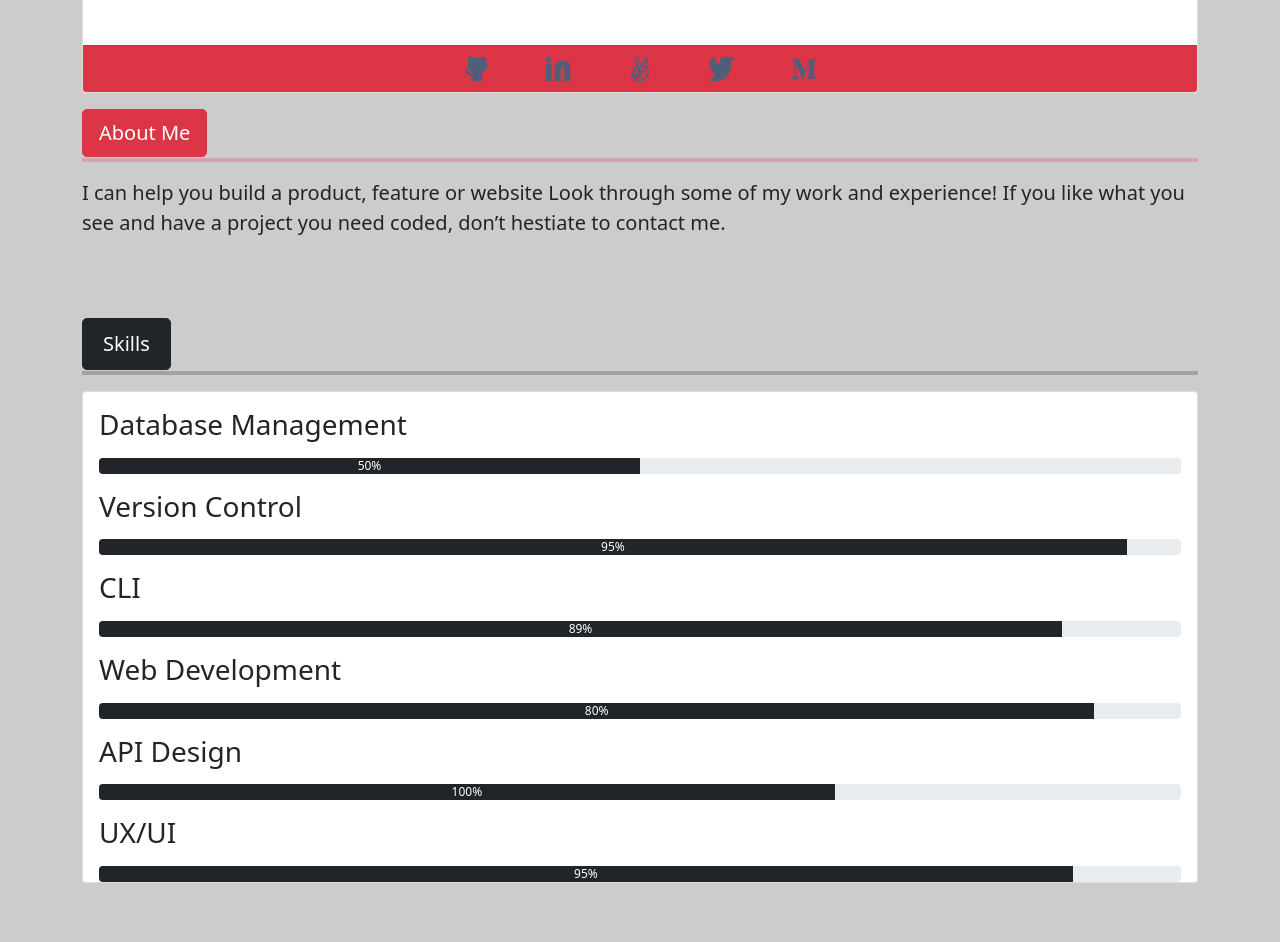
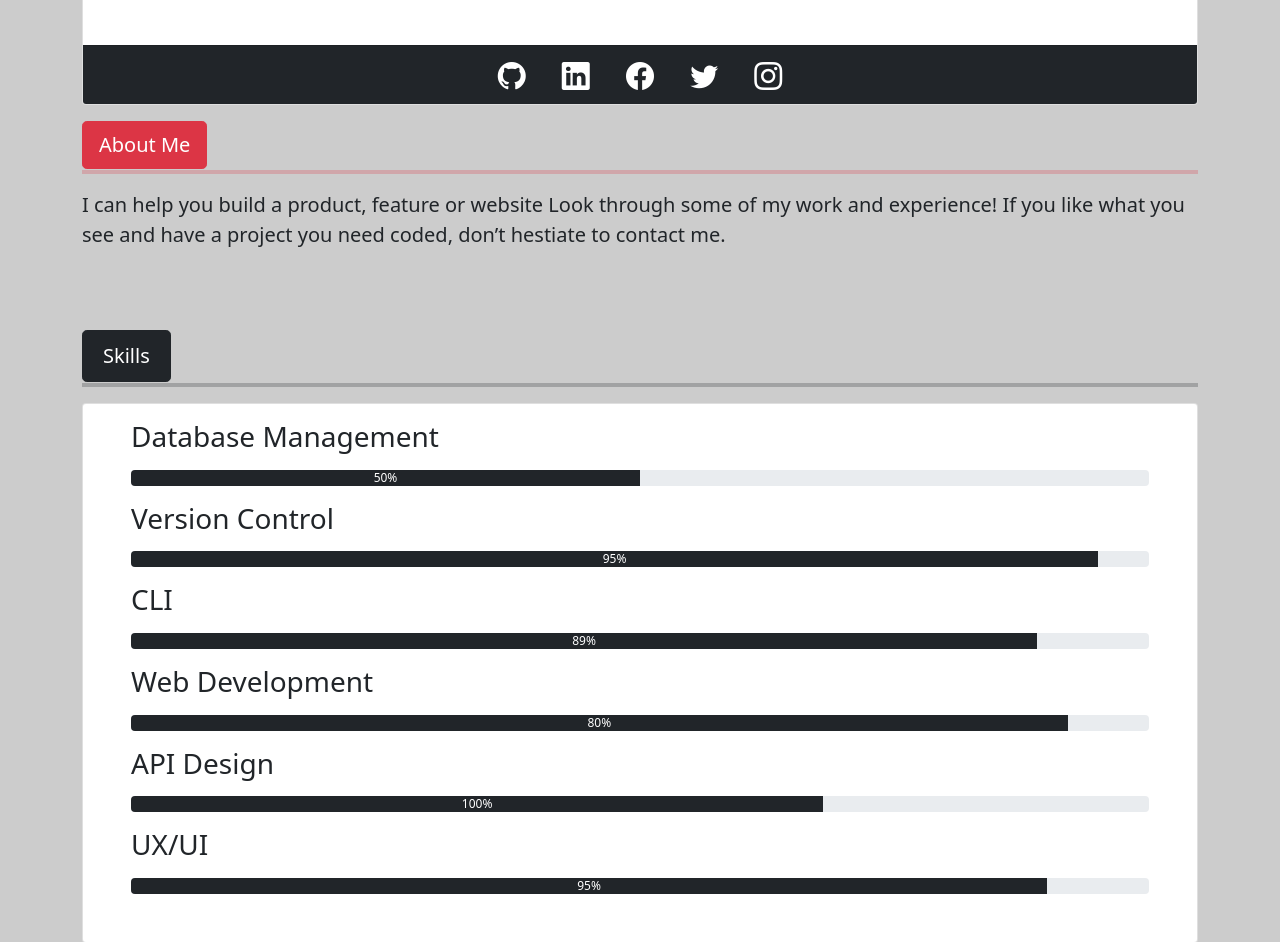
Before and after one commit to rahimialijan/My-Portfolio-Bootstrap-, a website: page index.html in a window 1280 px wide. Shown: the part 697-1639 px from the top of the page. Drawn offline with nearby package versions, Linux system fonts and the light colour scheme.

Commit message:
Change social media color and backgroun color and add padding to skills elements

```diff
--- a/index.html
+++ b/index.html
@@ -6,6 +6,7 @@
     <meta name="viewport" content="width=device-width, initial-scale=1.0">
     <link rel="stylesheet" href="bootstrap/css/bootstrap.css">
     <link rel="stylesheet" href="path/to/font-awesome/css/font-awesome.min.css">
+    <link rel="stylesheet" href="https://cdn.jsdelivr.net/npm/bootstrap-icons@1.10.4/font/bootstrap-icons.css">
     <script src="bootstrap/js/bootstrap.js"></script>
     <link rel="stylesheet" href="styles.css">
     <title>My Bootstrap Portfolio Website </title>
@@ -77,21 +78,21 @@
                                     </div>
                                 </div>
                             </div>
-                            <div class="card-footer bg-danger text-center">
+                            <div class="card-footer bg-dark text-center">
                                 <a  href="https://github.com/rahimialijan">
-                                    <img width="30" class="mx-4 img-responsive" src="images/Icons/Icon-GitHub.svg" alt="GitHub">
+                                    <i class="bi bi-github mx-3 text-white fs-3"></i>
                                 </a>
                                  <a href="https://www.linkedin.com/in/alijan-rahimi-18389ab3/">
-                                    <img width="30" class="mx-4 img-responsive" src="images/Icons/Icon-Linkedin.svg" alt="Linkedin">
+                                    <i class="bi bi-linkedin mx-3 text-white fs-3"></i>
                                  </a>
-                                 <a href="">
-                                    <img width="30" class="mx-4 img-responsive" src="images/Icons/Icon-Angelist.svg" alt="Angelist">
+                                 <a href="https://www.facebook.com/alijanrahimi24">
+                                    <i class="bi bi-facebook mx-3 text-white fs-3"></i>
                                 </a>
                                 <a href="https://twitter.com/AlijanRahimi10">
-                                    <img width="30" class="mx-4 img-responsive" src="images/Icons/Icon-Twitter.svg" alt="Twitter">
+                                    <i class="bi bi-twitter mx-3 text-white fs-3"></i>
                                 </a>
                                 <a href="">
-                                    <img width="30" class="mx-4 img-responsive" src="images/Icons/Icon-Medium.svg" alt="Medium">
+                                    <i class="bi bi-instagram mx-3 text-white fs-3"></i>
                                 </a>
                             </div>
                         </div>
@@ -115,28 +116,28 @@
             <div class="row">
                 <div class="col">
                     <div class="card bg-white">
-                        <h3 class="ml-3 my-3 mx-3">Database Management</h3>
-                        <div class="progress mx-3">
+                        <h3 class="ml-3 my-3 mx-5">Database Management</h3>
+                        <div class="progress mx-5">
                             <div class="progress-bar bg-dark database">50%</div>
                         </div>
-                        <h3 class="ml-3 my-3 mx-3">Version Control</h3>
-                        <div class="progress mx-3 mx-3">
+                        <h3 class="ml-3 my-3 mx-5">Version Control</h3>
+                        <div class="progress  mx-5">
                             <div class="progress-bar bg-dark version" >95%</div>
                         </div>
-                        <h3 class="ml-3 my-3 mx-3">CLI</h3>
-                        <div class="progress mx-3">
+                        <h3 class="ml-3 my-3 mx-5">CLI</h3>
+                        <div class="progress mx-5">
                             <div class="progress-bar bg-dark cli" >89%</div>
                         </div>
-                        <h3 class="ml-3 my-3 mx-3">Web Development</h3>
-                        <div class="progress mx-3">
+                        <h3 class="ml-3 my-3 mx-5">Web Development</h3>
+                        <div class="progress mx-5">
                             <div class="progress-bar bg-dark web" >80%</div>
                         </div>
-                        <h3 class="ml-3 my-3 mx-3">API Design</h3>
-                        <div class="progress mx-3">
+                        <h3 class="ml-3 my-3 mx-5">API Design</h3>
+                        <div class="progress mx-5">
                             <div class="progress-bar bg-dark api">100%</div>
                         </div>
-                        <h3 class="ml-3 my-3 mx-3">UX/UI</h3>
-                        <div class="progress mx-3">
+                        <h3 class="ml-3 my-3 mx-5">UX/UI</h3>
+                        <div class="progress mx-5 mb-5">
                             <div class="progress-bar bg-dark ux">95%</div>
                         </div>
                     </div>
```
